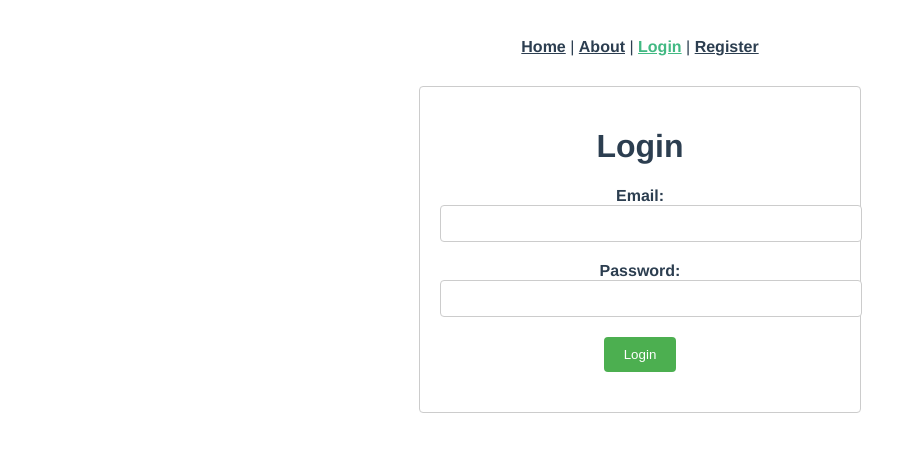
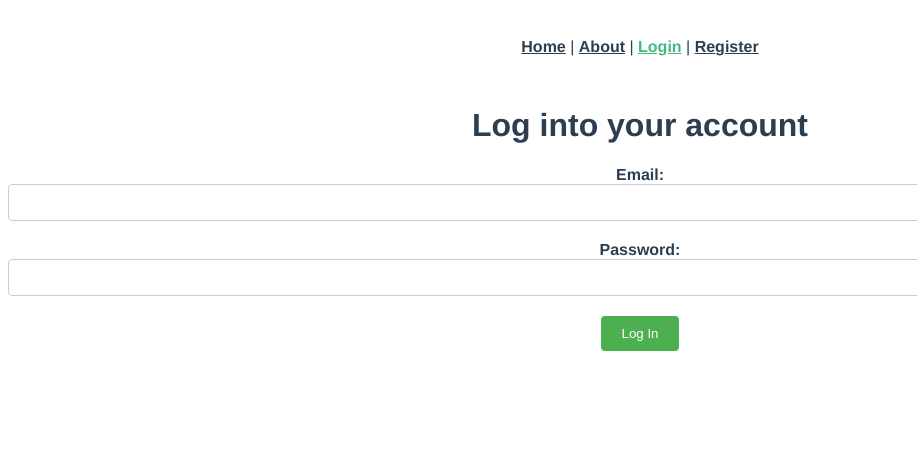
Before and after one commit to TechyStarr/Locale-API, a Vue app in the folder website/frontend/: page /login in a window 1280 px wide. Shown: the top 452 px of the page, without its empty margins (0-917 px from the left). Built offline with nearby package versions, Linux system fonts and the light colour scheme.

Commit message:
fixed login on frontend

```diff
--- a/website/frontend/src/components/HelloWorld.vue
+++ b/website/frontend/src/components/HelloWorld.vue
@@ -1,10 +1,4 @@
 <template>
-  <nav>
-    <!-- <router-link to="/">Home</router-link> |
-    <router-link to="/about">About</router-link>
-    <router-link to="/locale">Locale</router-link> -->
-  </nav>
-  <router-view/>
   <div>
     <button @click="getData">Get Data</button>
     <div v-if="parsedData">
@@ -39,7 +33,7 @@ export default {
   methods: {
     getData () {
       axios
-        .get('http://127.0.0.1:5000/query/')
+        .get('http://127.0.0.1:5000/query/?keyword=umuahia')
         .then(response => {
           // this.responseData = response.data
           this.parsedData = response.data
@@ -48,24 +42,24 @@ export default {
           // Handle the error here
           console.log('Error: ', error)
         })
-    },
-    search () {
-      axios.get('http://')
-        .then(response => {
-          this.searchResults = response.data
-        })
-        .catch(error => {
-          console.log('Error: ', error)
-        })
-    },
-    // Use a computed property to parse the data and store it in the parsedData variable
-    computed: {
-      parsedData () {
-        if (this.responseData) {
-          return JSON.parse(this.responseData)
-        }
-      }
     }
+    // search () {
+    //   axios.get('http://')
+    //     .then(response => {
+    //       this.searchResults = response.data
+    //     })
+    //     .catch(error => {
+    //       console.log('Error: ', error)
+    //     })
+    // },
+    // // Use a computed property to parse the data and store it in the parsedData variable
+    // computed: {
+    //   parsedData () {
+    //     if (this.responseData) {
+    //       return JSON.parse(this.responseData)
+    //     }
+    //   }
+    // }
   }
 }
 </script>
--- a/website/frontend/src/components/Login.Vue
+++ b/website/frontend/src/components/Login.Vue
@@ -1,76 +1,99 @@
 <template>
-  <div>
-    <h1>Login Page</h1>
+    <div class="login-container">
+      <h1>Login</h1>
       <form @submit.prevent="login">
-      <div>
+        <div class="form-group">
           <label for="email">Email:</label>
           <input type="email" id="email" v-model="email" required>
         </div>
-      <div>
+        <div class="form-group">
           <label for="password">Password:</label>
           <input type="password" id="password" v-model="password" required>
         </div>
-      <div>
+        <div class="form-group">
           <button type="submit">Login</button>
         </div>
       </form>
-    <div v-if="loginError" class="error-message">
-      {{ loginError }}
+      <div v-if="errorMessage" class="error-message">
+        {{ errorMessage }}
       </div>
     </div>
-
 </template>
-
 <script>
-import axios from 'axios';
+import axios from 'axios'
 
 export default {
-  data() {
+  data () {
     return {
       email: '',
       password: '',
-      loginError: ''
-    };
+      errorMessage: ''
+    }
   },
   methods: {
-    login() {
+    login () {
       // Reset error message
-      this.loginError = '';
+      this.errorMessage = ''
 
-
-      // make an API call to the backend
+      // Make API request to login
       axios.post('http://127.0.0.1:5000/auth/login', {
         email: this.email,
         password: this.password
       })
         .then(response => {
         // Successful login, redirect to home page
-          console.log('Login successful');
-          this.$router.push('/'); // Redirect to home page
+          console.log('Login successful')
+          this.$router.push('/') // Redirect to home page
         })
+        // .catch(error => {
+        //   // Invalid credentials, set error message
+        //   this.errorMessage = 'Invalid email or password.'
+        // })
         .catch(error => {
-          // Invalid credentials, set error message
-          this.loginError = 'Invalid email or password.';
-        });
-
-
-      // Perform login logic
-      // Replace this code with your actual login API call or authentication logic
-      if (this.email === 'user@example.com' && this.password === 'password') {
-        // Successful login
-        console.log('Login successful');
-        // Redirect to another page or perform desired action
-      } else {
-        // Invalid credentials
-        this.loginError = 'Invalid email or password.';
-      }
+          // Handle the error here
+          console.log('Error: ', error)
+        })
     }
   }
 }
 </script>
 
-<style>
-/* Login page styles */
+<style scoped>
+  .login-container {
+    max-width: 400px;
+    margin: 0 auto;
+    padding: 20px;
+    border: 1px solid #ccc;
+    border-radius: 4px;
+  }
+  h1 {
+    text-align: center;
+  }
+  .form-group {
+    margin-bottom: 20px;
+  }
+  label {
+    display: block;
+    font-weight: bold;
+  }
+
+  input[type="email"],
+  input[type="password"] {
+    width: 100%;
+    padding: 10px;
+    border: 1px solid #ccc;
+    border-radius: 4px;
+  }
+
+  button {
+    padding: 10px 20px;
+    background-color: #4CAF50;
+    color: white;
+    border: none;
+    border-radius: 4px;
+    cursor: pointer;
+  }
+
   .error-message {
     color: red;
     margin-top: 10px;
--- /dev/null
+++ b/website/frontend/src/components/SearchQuery.vue
@@ -0,0 +1,40 @@
+<template>
+    <div class="search-app">
+      <h1>Search App</h1>
+      <input v-model="keyword" type="text" placeholder="Enter search keyword" />
+      <button @click="search">Search</button>
+      <ul v-if="searchResults.length">
+        <li v-for="result in searchResults" :key="result.name">{{ result.name }}</li>
+      </ul>
+    </div>
+  </template>
+
+<script>
+import axios from 'axios'
+
+export default {
+  data () {
+    return {
+      keyword: '',
+      searchResults: []
+    }
+  },
+  methods: {
+    search () {
+      axios.post('/api/search', { keyword: this.keyword })
+        .then(response => {
+          this.searchResults = response.data.results
+        })
+        .catch(error => {
+          console.error(error)
+        })
+    }
+  }
+}
+</script>
+
+  <style>
+  .search-app {
+    text-align: center;
+  }
+  </style>
--- a/website/frontend/src/views/HomeView.vue
+++ b/website/frontend/src/views/HomeView.vue
@@ -1,11 +1,7 @@
 <template>
   <div class="home">
-
-    <h3>locale</h3>
-    <HelloWorld msg="Welcome to Your Vue.js App"/>
-
     <div>
-    <h1>Welcome to Locale</h1>
+    <h1>Locale, your best bet to knowing Nigeria well</h1>
     <input type="text" v-model="searchQuery" placeholder="Search...">
     <button @click="search">Search</button>
     <div v-if="searchResults">
@@ -21,12 +17,12 @@
 
 <script>
 // @ is an alias to /src
-import HelloWorld from '@/components/HelloWorld.vue'
+// import searchQuery from '@/components/SearchQuery.vue'
 
 export default {
   name: 'HomeView',
   components: {
-    HelloWorld
+    // searchQuery
   }
 }
 </script>
--- a/website/frontend/src/views/LoginView.vue
+++ b/website/frontend/src/views/LoginView.vue
@@ -1,6 +1,6 @@
 <template>
-    <div class="login-container">
-      <h1>Login</h1>
+  <div class="register-container">
+    <h1>Log into your account</h1>
     <form @submit.prevent="login">
       <div class="form-group">
         <label for="email">Email:</label>
@@ -11,7 +11,7 @@
         <input type="password" id="password" v-model="password" required>
       </div>
       <div class="form-group">
-          <button type="submit">Login</button>
+        <button type="submit">Log In</button>
       </div>
     </form>
     <div v-if="errorMessage" class="error-message">
@@ -35,14 +35,14 @@ export default {
       // Reset error message
       this.errorMessage = ''
 
-      // Make API request to login
+      // Make API request to Register
       axios.post('http://127.0.0.1:5000/auth/login', {
         email: this.email,
         password: this.password
       })
         .then(response => {
         // Successful login, redirect to home page
-          console.log('Login successful')
+          console.log('Logged in successfully')
           this.$router.push('/') // Redirect to home page
         })
         // .catch(error => {
@@ -77,7 +77,9 @@ export default {
   font-weight: bold;
 }
 
+input[type="text"],
 input[type="email"],
+
 input[type="password"] {
   width: 100%;
   padding: 10px;
--- a/website/frontend/src/views/RegisterView.vue
+++ b/website/frontend/src/views/RegisterView.vue
@@ -65,7 +65,7 @@ export default {
 </script>
 
 <style scoped>
-  .login-container {
+  .register-container {
     max-width: 400px;
     margin: 0 auto;
     padding: 20px;
```
Also changed, not shown: 1 other file (tests, documents, lock files or other folders). Lines whose indentation alone changed are shown as unchanged.
